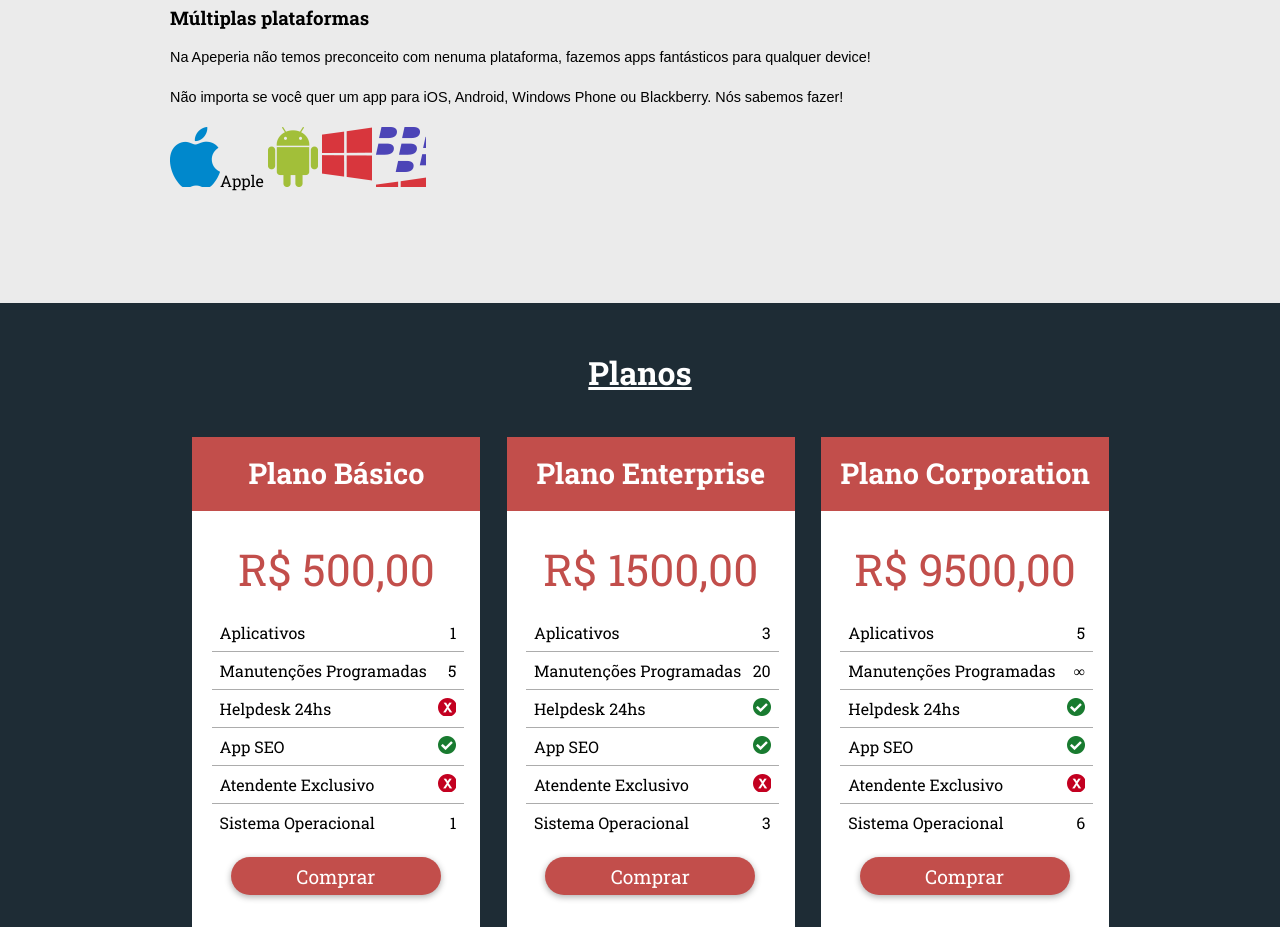
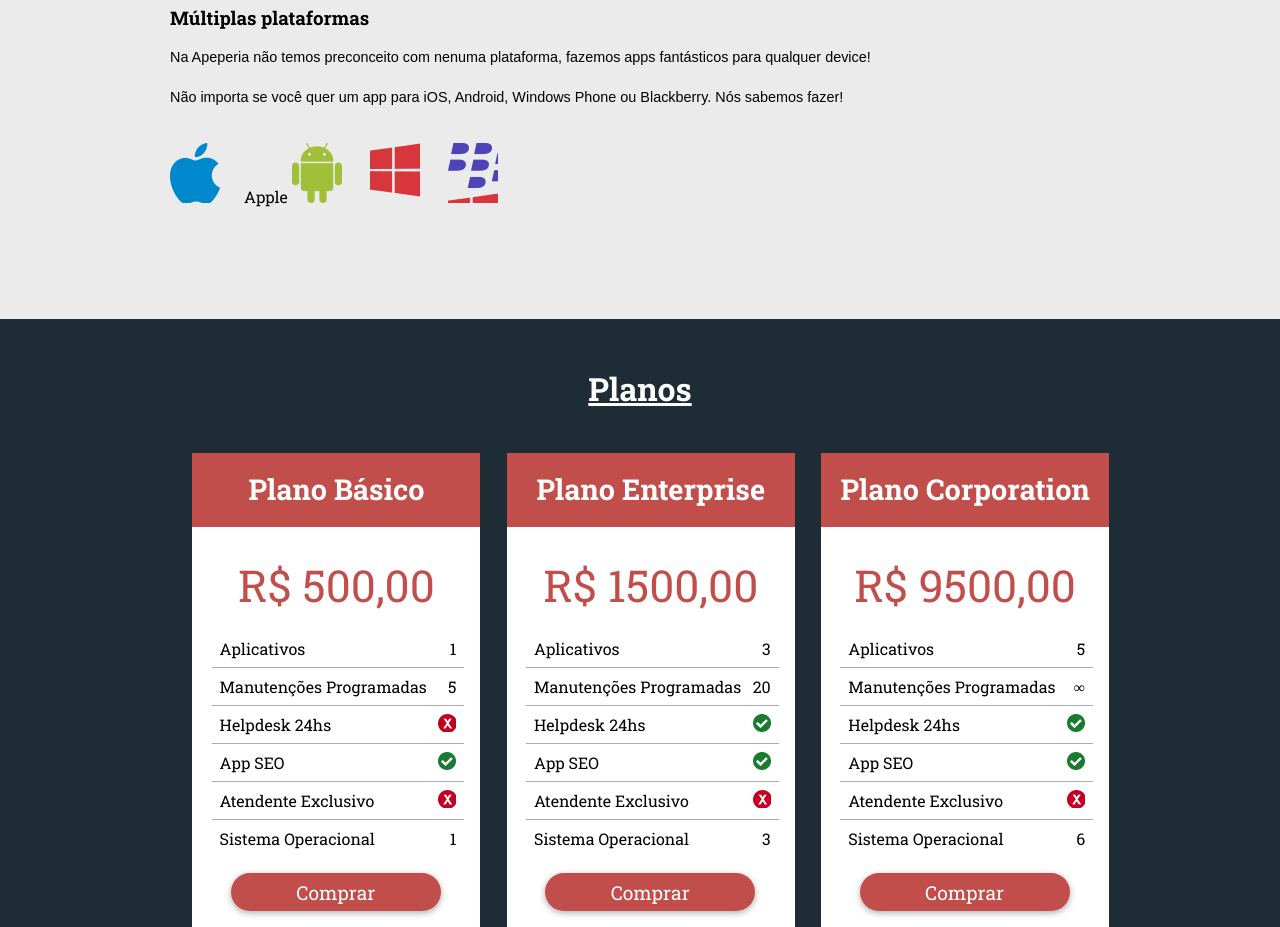
Before and after one commit to thiagoleet/learning-sass, a website: page src/index.html in a window 1280 px wide. Shown: the part 800-1727 px from the top of the page. Drawn offline with Linux system fonts and the light colour scheme; files whose address does not match are found by name.

Commit message:
Exercícios com sprites - terminar depois

```diff
--- a/src/css/layout/sobre.scss
+++ b/src/css/layout/sobre.scss
@@ -34,7 +34,7 @@
     width: 50px;
     height: 60px;
     @extend %image-replacement;
-    // margin: 1em 1.5em 0 0;
+    margin: 1em 1.5em 0 0;
     // background-position: center;
   }
 
```
Also changed, not shown: src/css/estilos.css.
